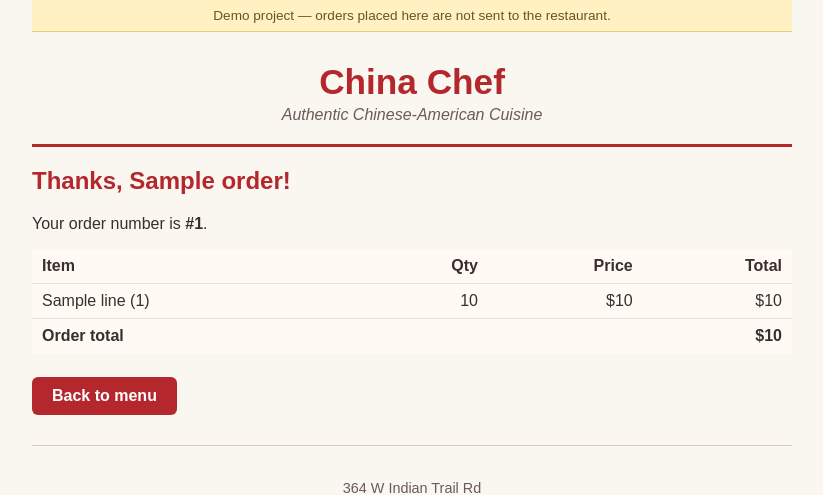
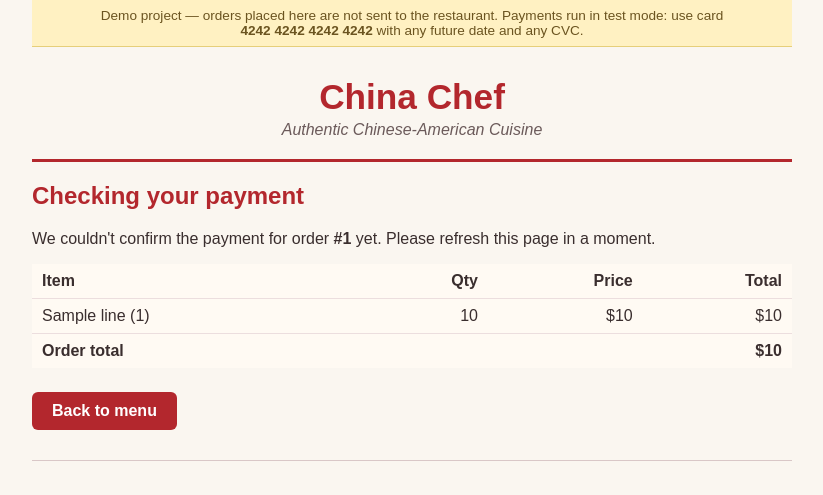
Before and after one commit to ericwei2235/restaurant-menu-system, a Flask app: template templates/confirmation.html in a window 1280 px wide. Shown: the top 495 px of the page, without its empty margins (228-1051 px from the left). Run offline with Flask 3, Linux system fonts and the light colour scheme; the template is opened without the code that fills it: most values are stand-ins (such as "Sample title", 1, 10 or a date in 2020).

Commit message:
Add Stripe Checkout payments in test mode

```diff
--- a/app.py
+++ b/app.py
@@ -1,4 +1,5 @@
 from flask import Flask, Response, render_template, request, redirect, url_for
+from werkzeug.middleware.proxy_fix import ProxyFix
 from datetime import datetime, timezone
 from functools import wraps
 from urllib.parse import urlparse
@@ -7,8 +8,14 @@ import os
 import secrets
 import sqlite3
 
+import stripe
+
 
 app = Flask(__name__)
+
+# On Render, a proxy handles HTTPS and passes requests to the app over plain HTTP.
+# This trusts the proxy's X-Forwarded-Proto header, so links the app builds for Stripe start with https://
+app.wsgi_app = ProxyFix(app.wsgi_app, x_proto=1)
 
 # Build the database path from this file's location, not the terminal's current folder,
 # so the app finds restaurant.db no matter where it's launched from
@@ -28,6 +35,9 @@ ORDER_TOKEN_BYTES = 16
 
 # How many recently completed orders the admin page shows
 COMPLETED_ORDERS_SHOWN = 20
+
+# Stripe amounts are in the smallest currency unit, which for dollars is cents, the same as our database
+CURRENCY = "usd"
 
 
 def get_db_connection():
@@ -94,9 +104,61 @@ def get_menu():
     return menu
 
 
+def get_order_lines(conn, order_id):
+    # Get each line item's name, size, unit price, and quantity for one order
+    # order_items -> menu_item_prices (for size and price) -> menu_items (for the name)
+    return conn.execute(
+        """
+        SELECT m.name, p.size_label, p.price, oi.quantity
+        FROM order_items oi
+        JOIN menu_item_prices p ON p.id = oi.menu_item_price_id
+        JOIN menu_items m ON m.id = p.menu_item_id
+        WHERE oi.order_id = ?
+        ORDER BY oi.id
+        """,
+        (order_id,),
+    ).fetchall()
+
+
 def order_error(message):
     # Show a friendly error page with a 400 (Bad Request) status instead of a bare line of text
     return render_template("error.html", message=message, back_hint=True), 400
+
+
+# ---------- Stripe ----------
+
+def get_stripe_client():
+    # The Stripe secret key lives in an environment variable, like the admin password
+    key = os.environ.get("STRIPE_SECRET_KEY", "")
+
+    # Only test-mode keys are accepted, so this demo can never charge a real card.
+    # A missing key or a live key (sk_live_...) both mean payments are switched off
+    if not key.startswith("sk_test_"):
+        return None
+
+    return stripe.StripeClient(key)
+
+
+def get_checkout_session(session_id):
+    # Ask Stripe directly about a checkout session. Returns None if Stripe can't be reached
+    client = get_stripe_client()
+    if client is None or session_id is None:
+        return None
+
+    try:
+        return client.v1.checkout.sessions.retrieve(session_id)
+    except stripe.StripeError:
+        return None
+
+
+def mark_order_paid(conn, order_id):
+    # Move an order from awaiting payment into the kitchen's pending queue.
+    # "AND status = 'awaiting_payment'" makes this safe to run more than once
+    with conn:
+        conn.execute(
+            "UPDATE orders SET status = 'pending' WHERE id = ? AND status = 'awaiting_payment'",
+            (order_id,),
+        )
 
 
 @app.route("/")
@@ -144,6 +206,11 @@ def place_order():
     if not items:
         return order_error("Please choose at least one item before placing your order.")
 
+    # Check that payments are set up before saving anything, so no order is created that can't be paid for
+    client = get_stripe_client()
+    if client is None:
+        return render_template("error.html", message="Online payment isn't set up right now, so orders can't be placed."), 503
+
     # A long random string that identifies this order in its confirmation link.
     # Order ids count up 1, 2, 3..., so using them in links would let anyone view other people's orders
     public_token = secrets.token_urlsafe(ORDER_TOKEN_BYTES)
@@ -154,7 +221,7 @@ def place_order():
         # Wrap everything in one transaction, roll back if error occurs
         with conn:
             cursor = conn.execute(
-                "INSERT INTO orders (customer_name, customer_phone, public_token) VALUES (?, ?, ?)",  # status and created_at have default values, so not included here
+                "INSERT INTO orders (customer_name, customer_phone, public_token) VALUES (?, ?, ?)",  # status defaults to 'awaiting_payment', created_at to the current time
                 (name, phone, public_token),
             )
 
@@ -170,10 +237,46 @@ def place_order():
         conn.close()
         return order_error("One of the items you chose isn't on the menu.")
 
+    # Build Stripe's line items from the database, never from the form, so prices can't be tampered with
+    line_items = []
+    for row in get_order_lines(conn, order_id):
+        label = f"{row['name']} ({row['size_label']})" if row["size_label"] else row["name"]
+        line_items.append({
+            "price_data": {
+                "currency": CURRENCY,
+                "unit_amount": row["price"],  # already in cents
+                "product_data": {"name": label},
+            },
+            "quantity": row["quantity"],
+        })
+
+    # Stripe sends the customer back to their confirmation page whether they pay or cancel.
+    # That page then asks Stripe which one happened, rather than trusting where the browser came from
+    order_link = url_for("confirmation", token=public_token, _external=True)
+
+    try:
+        session = client.v1.checkout.sessions.create(params={
+            "mode": "payment",
+            "line_items": line_items,
+            "success_url": order_link,
+            "cancel_url": order_link,
+            # Links the Stripe payment back to this order, for the dashboard and for the webhook later
+            "client_reference_id": str(order_id),
+            "metadata": {"order_token": public_token},
+        })
+    except stripe.StripeError:
+        # The order stays saved as unpaid, which hides it from the admin page
+        conn.close()
+        return render_template("error.html", message="We couldn't reach the payment service. Please try again in a moment."), 502
+
+    # Remember which Stripe checkout belongs to this order, so its payment can be checked later
+    with conn:
+        conn.execute("UPDATE orders SET stripe_session_id = ? WHERE id = ?", (session.id, order_id))
     conn.close()
 
-    # Post/Redirect/Get: send the browser to the confirmation page so a refresh can't resubmit the order
-    return redirect(url_for("confirmation", token=public_token))
+    # Send the customer to Stripe's payment page.
+    # 303 tells the browser to follow up with a GET, the standard redirect after a form POST
+    return redirect(session.url, code=303)
 
 
 @app.route("/order/<token>")
@@ -182,7 +285,7 @@ def confirmation(token):
 
     # Look up the order by its random token, using ? because the token comes from the URL (user input)
     order = conn.execute(
-        "SELECT id, customer_name, created_at FROM orders WHERE public_token = ?",
+        "SELECT id, customer_name, status, stripe_session_id FROM orders WHERE public_token = ?",
         (token,),
     ).fetchone()
 
@@ -191,19 +294,30 @@ def confirmation(token):
         conn.close()
         return render_template("error.html", message="We couldn't find that order."), 404
 
-    # Get each line item's name, size, unit price, and quantity
-    # order_items -> menu_item_prices (for size and price) -> menu_items (for the name)
-    rows = conn.execute(
-        """
-        SELECT m.name, p.size_label, p.price, oi.quantity
-        FROM order_items oi
-        JOIN menu_item_prices p ON p.id = oi.menu_item_price_id
-        JOIN menu_items m ON m.id = p.menu_item_id
-        WHERE oi.order_id = ?
-        ORDER BY oi.id
-        """,
-        (order["id"],),
-    ).fetchall()
+    # Work out where payment stands: "paid", "open" (not paid yet), "expired", or "unknown"
+    checkout_url = None
+
+    if order["status"] != "awaiting_payment":
+        # Already confirmed as paid earlier
+        payment_state = "paid"
+    else:
+        # Ask Stripe directly. The browser landing here proves nothing, since anyone can open this link
+        session = get_checkout_session(order["stripe_session_id"])
+
+        if session is not None and session.payment_status == "paid":
+            mark_order_paid(conn, order["id"])
+            payment_state = "paid"
+        elif session is not None and session.status == "open":
+            # Not paid yet, but the Stripe page still works, so offer a link back to it
+            payment_state = "open"
+            checkout_url = session.url
+        elif session is not None and session.status == "expired":
+            payment_state = "expired"
+        else:
+            # Stripe couldn't be reached, or the payment is still processing
+            payment_state = "unknown"
+
+    rows = get_order_lines(conn, order["id"])
     conn.close()
 
     lines = []
@@ -215,13 +329,20 @@ def confirmation(token):
         lines.append(line)
         total_cents += line_cents
 
-    return render_template("confirmation.html", order=order, lines=lines, total=format_price(total_cents))
+    return render_template(
+        "confirmation.html",
+        order=order,
+        lines=lines,
+        total=format_price(total_cents),
+        payment_state=payment_state,
+        checkout_url=checkout_url,
+    )
 
 
 # ---------- Admin ----------
 
 def admin_credentials_valid(auth):
-    # The password lives in an environment variable, never in the code (which is public on GitHub)
+    # The password lives in an environment variable, never in the code
     expected_password = os.environ.get("ADMIN_PASSWORD")
     expected_username = os.environ.get("ADMIN_USERNAME", "admin")
 
@@ -267,7 +388,8 @@ def is_same_origin_request():
 def admin():
     conn = get_db_connection()
 
-    # One query for every order and its items, newest orders first, items in the order they were added
+    # One query for every paid order and its items, newest orders first, items in the order they were added.
+    # Unpaid orders (abandoned checkouts) are left out, since the kitchen shouldn't make them
     rows = conn.execute(
         """
         SELECT o.id AS order_id, o.customer_name, o.customer_phone, o.created_at, o.status,
@@ -276,6 +398,7 @@ def admin():
         JOIN order_items oi ON oi.order_id = o.id
         JOIN menu_item_prices p ON p.id = oi.menu_item_price_id
         JOIN menu_items m ON m.id = p.menu_item_id
+        WHERE o.status IN ('pending', 'completed')
         ORDER BY o.id DESC, oi.id
         """
     ).fetchall()
--- a/requirements.txt
+++ b/requirements.txt
@@ -1,3 +1,4 @@
 Flask==3.1.3
 tzdata==2026.5
+stripe==16.0.0
 gunicorn==26.2.0; sys_platform != "win32"
--- a/schema.sql
+++ b/schema.sql
@@ -20,8 +20,10 @@ CREATE TABLE orders(
     customer_name TEXT NOT NULL,
     customer_phone TEXT,
     public_token TEXT NOT NULL UNIQUE,
+    stripe_session_id TEXT UNIQUE,
     created_at TEXT NOT NULL DEFAULT CURRENT_TIMESTAMP,
-    status TEXT NOT NULL DEFAULT 'pending'
+    status TEXT NOT NULL DEFAULT 'awaiting_payment'
+        CHECK (status IN ('awaiting_payment', 'pending', 'completed'))
 );
 
 CREATE TABLE order_items(
--- a/static/style.css
+++ b/static/style.css
@@ -17,6 +17,11 @@ body {
     color: #6b5420;
     font-size: 0.85em;
     text-align: center;
+}
+
+/* Keep the test card number on one line so it's easy to read and copy */
+.demo-banner strong {
+    white-space: nowrap;
 }
 
 header {
@@ -178,6 +183,11 @@ button:hover,
     color: #b3272d;
 }
 
+.paid-badge {
+    color: #4f7a3a;
+    font-weight: bold;
+}
+
 .hint {
     color: #6b5a5a;
     font-size: 0.9em;
--- a/templates/base.html
+++ b/templates/base.html
@@ -15,7 +15,10 @@
     <body>
 
         <!-- Warns visitors this is a portfolio demo so nobody thinks they placed a real order -->
-        <p class="demo-banner">Demo project &mdash; orders placed here are not sent to the restaurant.</p>
+        <p class="demo-banner">
+            Demo project &mdash; orders placed here are not sent to the restaurant.
+            Payments run in test mode: use card <strong>4242 4242 4242 4242</strong> with any future date and any CVC.
+        </p>
 
         <header>
             <h1><a href="{{ url_for('home') }}">China Chef</a></h1>
--- a/templates/confirmation.html
+++ b/templates/confirmation.html
@@ -5,8 +5,25 @@
 {% block content %}
 
 <section class="confirmation">
+    {% if payment_state == "paid" %}
     <h2>Thanks, {{ order.customer_name }}!</h2>
-    <p>Your order number is <strong>#{{ order.id }}</strong>.</p>
+    <p>Your order number is <strong>#{{ order.id }}</strong>. <span class="paid-badge">Payment received</span></p>
+
+    {% elif payment_state == "open" %}
+    <!-- Customer left Stripe's page without paying, but it can still be finished -->
+    <h2>Almost done, {{ order.customer_name }}</h2>
+    <p>Your order <strong>#{{ order.id }}</strong> isn't paid yet, so it hasn't been sent to the kitchen.</p>
+    <p><a class="button-link" href="{{ checkout_url }}">Complete payment</a></p>
+
+    {% elif payment_state == "expired" %}
+    <h2>This order wasn't paid</h2>
+    <p>The payment page for order <strong>#{{ order.id }}</strong> has expired, so the order was not placed. Please start a new order.</p>
+
+    {% else %}
+    <!-- Stripe couldn't be reached, or the payment is still being processed -->
+    <h2>Checking your payment</h2>
+    <p>We couldn't confirm the payment for order <strong>#{{ order.id }}</strong> yet. Please refresh this page in a moment.</p>
+    {% endif %}
 
     <!-- One row per item ordered, plus the order total at the bottom -->
     <table class="order-table">
--- a/templates/menu.html
+++ b/templates/menu.html
@@ -57,7 +57,7 @@
             <input type="tel" name="phone" id="phone" placeholder="(630) 555-1234" maxlength="30">
         </div>
 
-        <button type="submit">Place Order</button>
+        <button type="submit">Continue to payment</button>
     </section>
 
 </form>
```
Also changed, not shown: tests/conftest.py (+72 -1 lines), tests/test_admin.py (+4 -4 lines), tests/test_orders.py (+15 -13 lines), tests/test_payments.py (added, +163 -0 lines).
